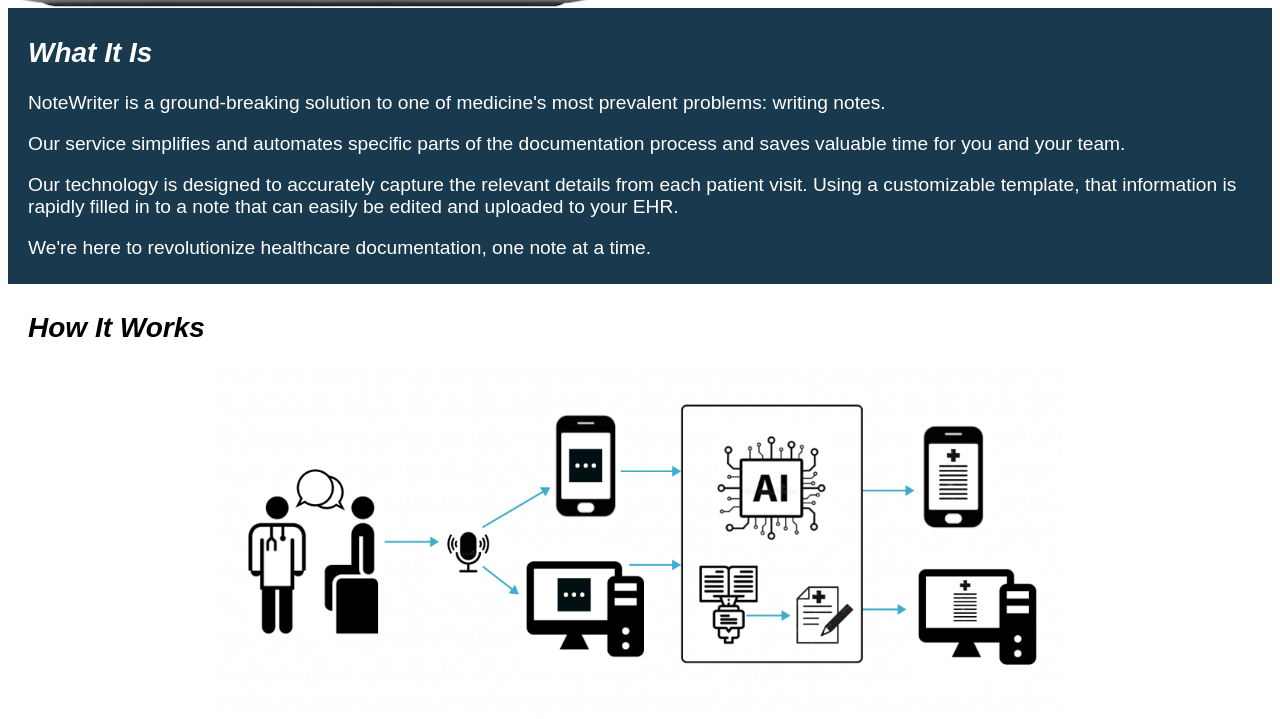
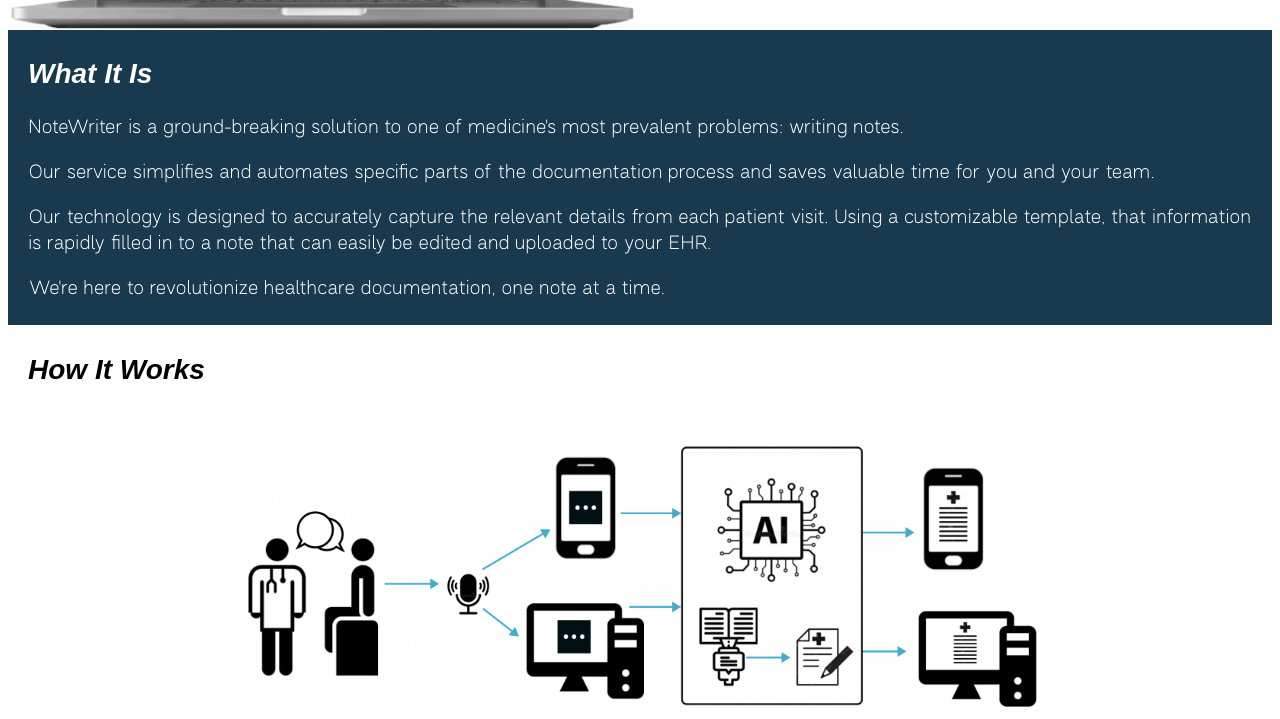
Before and after one commit to notewraiter/notewraiter, a plain HTML site: page index.html in a window 1280 px wide. Shown: the part 410-1129 px from the top of the page. Drawn offline with Linux system fonts and the light colour scheme.

Commit message:
font fixes

```diff
--- a/styles.css
+++ b/styles.css
@@ -309,10 +309,10 @@
 
 @font-face {
     font-family: 'SalmaAlfa';
-    src: url('SalmaAlfa.otf') format('otf'),
+    src: url('SalmaAlfa.otf') format('opentype'),
   }
 
   @font-face {
     font-family: 'SalmaAlfaItalic';
-    src: url('SalmaAlfaItalic.otf') format('otf'),
+    src: url('SalmaAlfaItalic.otf') format('opentype'),
   }
```
